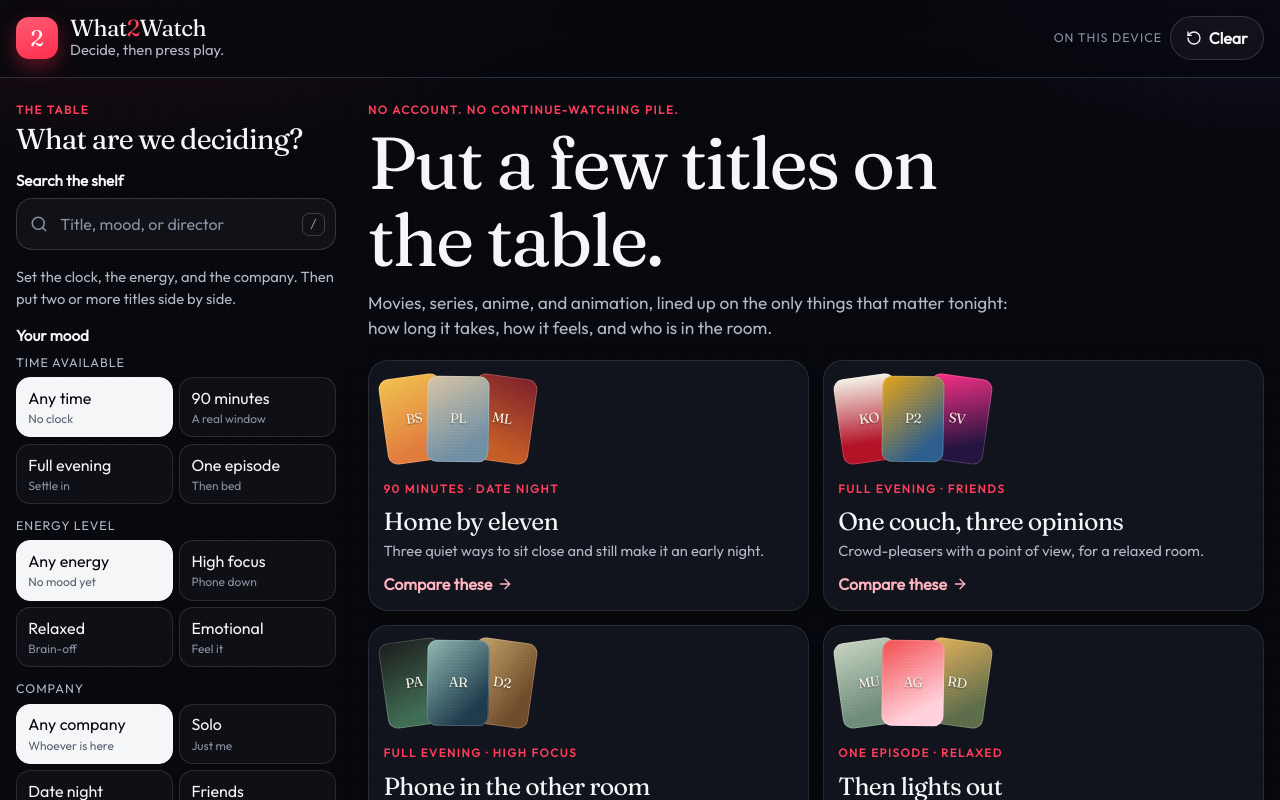
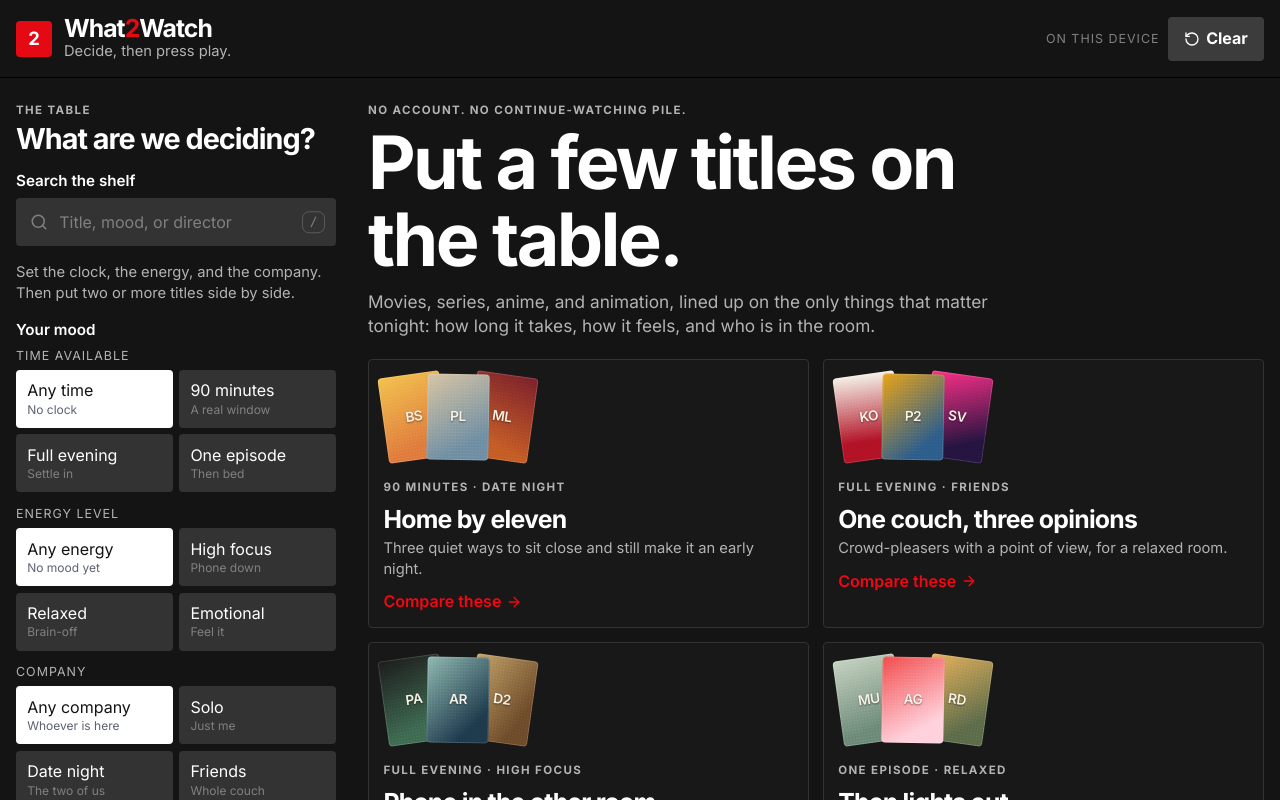
Before and after one commit to ujjwaljha/PickaMovie, a React (Vite) app: page / in a window 1280 px wide. Shown: the top 800 px of the page. Built offline with nearby package versions, Linux system fonts and the light colour scheme.

Commit message:
Restyle What2Watch with Inter and a streaming-screen layout.
Use a flat black stage, red actions, and green fit scores so the comparison reads like a streaming app.

Co-authored-by: Ujjwal Jha <ujjwal@live.co.uk>

```diff
--- a/index.html
+++ b/index.html
@@ -7,7 +7,7 @@
       name="description"
       content="What2Watch compares movies, series, anime, and animation side by side so a group can pick something tonight. No account."
     />
-    <meta name="theme-color" content="#07080d" />
+    <meta name="theme-color" content="#141414" />
     <link rel="icon" href="/favicon.svg" type="image/svg+xml" />
     <title>What2Watch — pick something tonight</title>
   </head>
--- a/package.json
+++ b/package.json
@@ -11,8 +11,7 @@
     "typecheck": "tsc --noEmit"
   },
   "dependencies": {
-    "@fontsource/fraunces": "^5.2.5",
-    "@fontsource/outfit": "^5.2.5",
+    "@fontsource/inter": "^5.3.0",
     "lucide-react": "^0.511.0",
     "react": "^19.1.0",
     "react-dom": "^19.1.0"
--- a/src/components/Stage.tsx
+++ b/src/components/Stage.tsx
@@ -147,7 +147,7 @@ function Ticket({
       {groupMode ? (
         <ul className="ticket-people">
           {verdict.weigh.perPerson.map((person) => {
-            const color = people.find((item) => item.id === person.personId)?.color ?? "#ff3d5a";
+            const color = people.find((item) => item.id === person.personId)?.color ?? "#e50914";
             return (
               <li key={person.personId}>
                 <span>
--- a/src/domain/session.ts
+++ b/src/domain/session.ts
@@ -6,7 +6,7 @@ import type { Company, Energy, Filters, TimeSlot } from "./types";
 export const MAX_TITLES = 4;
 export const MAX_PEOPLE = 4;
 export const STORAGE_KEY = "what2watch.session.v1";
-export const PERSON_COLORS = ["#ff3d5a", "#7c8cff", "#ffc457", "#5ee0a8"] as const;
+export const PERSON_COLORS = ["#e50914", "#54b9c5", "#46d369", "#e6b325"] as const;
 
 const FRIEND_NAMES = ["Alex", "Sam", "Jules"];
 const TIME_SLOTS = new Set<TimeSlot>(["any", "90min", "evening", "episode"]);
--- a/src/index.css
+++ b/src/index.css
@@ -1,19 +1,19 @@
 @import "tailwindcss";
 
 @theme {
-  --font-display: "Fraunces", "Iowan Old Style", Palatino, Georgia, serif;
-  --font-sans: "Outfit", "Avenir Next", "Segoe UI", sans-serif;
-  --color-ink: #07080d;
-  --color-ink-2: #10121a;
-  --color-panel: #171a24;
-  --color-paper: #f5f6f8;
-  --color-muted: #b4b7c5;
-  --color-faint: #8b8fa3;
-  --color-amber: #ff3d5a;
-  --color-amber-2: #ffb4c0;
-  --color-sage: #8ef0c4;
-  --color-gold: #ffc457;
-  --color-line: #2a2e3d;
+  --font-display: "Inter", "Helvetica Neue", Helvetica, Arial, sans-serif;
+  --font-sans: "Inter", "Helvetica Neue", Helvetica, Arial, sans-serif;
+  --color-ink: #141414;
+  --color-ink-2: #181818;
+  --color-panel: #181818;
+  --color-paper: #ffffff;
+  --color-muted: #b3b3b3;
+  --color-faint: #808080;
+  --color-amber: #e50914;
+  --color-amber-2: #f40612;
+  --color-sage: #46d369;
+  --color-gold: #e50914;
+  --color-line: #333333;
 }
 
 @layer base {
@@ -24,24 +24,12 @@
   body {
     margin: 0;
     min-height: 100vh;
-    background:
-      radial-gradient(980px 520px at 8% -12%, rgba(255, 61, 90, 0.2), transparent 58%),
-      radial-gradient(820px 460px at 100% -8%, rgba(108, 92, 255, 0.18), transparent 52%),
-      var(--color-ink);
+    background: var(--color-ink);
     color: var(--color-paper);
     font-family: var(--font-sans);
     font-size: 16px;
-    line-height: 1.45;
-  }
-
-  body::before {
-    content: "";
-    pointer-events: none;
-    position: fixed;
-    inset: 0;
-    opacity: 0.07;
-    background-image: radial-gradient(rgba(245, 246, 248, 0.45) 0.6px, transparent 0.6px);
-    background-size: 3px 3px;
+    line-height: 1.4;
+    font-feature-settings: "ss01" on, "cv11" on;
   }
 
   h1,
@@ -49,8 +37,8 @@
   h3,
   .font-display {
     font-family: var(--font-display);
-    font-weight: 560;
-    letter-spacing: -0.03em;
+    font-weight: 700;
+    letter-spacing: -0.035em;
     line-height: 1.05;
   }
 
@@ -75,9 +63,8 @@
   position: sticky;
   top: 0;
   z-index: 40;
-  border-bottom: 1px solid var(--color-line);
-  background: rgba(7, 8, 13, 0.78);
-  backdrop-filter: blur(18px);
+  border-bottom: 1px solid #000;
+  background: #141414;
 }
 
 .skip {
@@ -88,8 +75,8 @@
   background: var(--color-amber);
   color: #fff;
   padding: 0.55rem 0.8rem;
-  border-radius: 999px;
-  font-weight: 600;
+  border-radius: 4px;
+  font-weight: 700;
 }
 
 .skip:focus {
@@ -105,23 +92,22 @@
 .brand-mark {
   display: grid;
   place-items: center;
-  width: 42px;
-  height: 42px;
-  border-radius: 13px;
-  background: linear-gradient(160deg, #ff5c74, #ff2d4e);
+  width: 36px;
+  height: 36px;
+  border-radius: 4px;
+  background: #e50914;
   color: #fff;
-  box-shadow: 0 8px 20px rgba(255, 45, 78, 0.35);
   font-family: var(--font-display);
   font-weight: 700;
-  font-size: 1.4rem;
+  font-size: 1.15rem;
 }
 
 .wordmark {
   margin: 0;
   font-family: var(--font-display);
-  font-size: 1.45rem;
-  font-weight: 600;
-  letter-spacing: -0.03em;
+  font-size: 1.55rem;
+  font-weight: 700;
+  letter-spacing: -0.04em;
   line-height: 1;
 }
 
@@ -174,10 +160,10 @@ footer p,
 
 .eyebrow {
   margin: 0 0 0.35rem;
-  color: var(--color-amber);
+  color: #b3b3b3;
   font-size: 0.72rem;
-  font-weight: 650;
-  letter-spacing: 0.14em;
+  font-weight: 700;
+  letter-spacing: 0.12em;
   text-transform: uppercase;
 }
 
@@ -199,32 +185,30 @@ footer p,
   gap: 0.4rem;
   min-height: 44px;
   padding: 0.55rem 0.95rem;
-  border-radius: 999px;
+  border-radius: 4px;
   border: 1px solid transparent;
   cursor: pointer;
-  font-weight: 600;
+  font-weight: 700;
   transition: background 160ms ease, border-color 160ms ease, transform 160ms ease;
 }
 
 .btn-primary {
-  background: linear-gradient(180deg, #ff5c74 0%, #ff2d4e 100%);
+  background: #e50914;
   color: #fff;
-  box-shadow: 0 10px 28px rgba(255, 45, 78, 0.28);
 }
 
 .btn-primary:hover {
-  background: linear-gradient(180deg, #ff758a 0%, #ff4564 100%);
+  background: #f40612;
 }
 
 .btn-ghost {
-  background: rgba(236, 238, 248, 0.04);
-  color: var(--color-paper);
-  border-color: rgba(236, 238, 248, 0.16);
+  background: rgba(109, 109, 110, 0.45);
+  color: #fff;
+  border-color: transparent;
 }
 
 .btn-ghost:hover {
-  background: rgba(236, 238, 248, 0.1);
-  border-color: rgba(236, 238, 248, 0.32);
+  background: rgba(109, 109, 110, 0.28);
 }
 
 .btn[aria-pressed="true"] {
@@ -280,10 +264,10 @@ footer p,
 .search-field input,
 .name-field input {
   width: 100%;
-  min-height: 52px;
-  border-radius: 16px;
-  border: 1px solid rgba(236, 238, 248, 0.16);
-  background: rgba(236, 238, 248, 0.04);
+  min-height: 48px;
+  border-radius: 4px;
+  border: 0;
+  background: #333333;
   color: var(--color-paper);
   padding: 0 2.6rem 0 2.7rem;
 }
@@ -326,8 +310,8 @@ footer p,
   right: 0;
   top: calc(100% + 0.4rem);
   padding: 0.45rem;
-  border-radius: 18px;
-  background: #161822;
+  border-radius: 4px;
+  background: #181818;
   border: 1px solid rgba(236, 238, 248, 0.12);
   box-shadow: 0 18px 50px rgba(0, 0, 0, 0.35);
 }
@@ -377,7 +361,7 @@ footer p,
 .result-action {
   color: #fff;
   background: var(--color-amber);
-  border-radius: 999px;
+  border-radius: 2px;
   padding: 0.25rem 0.55rem;
   font-size: 0.78rem;
   font-weight: 700;
@@ -412,9 +396,9 @@ footer p,
 
 .choice-grid button {
   text-align: left;
-  border-radius: 14px;
-  border: 1px solid rgba(236, 238, 248, 0.12);
-  background: rgba(236, 238, 248, 0.03);
+  border-radius: 4px;
+  border: 0;
+  background: #333333;
   color: var(--color-paper);
   padding: 0.55rem 0.7rem;
   min-height: 58px;
@@ -445,10 +429,9 @@ footer p,
 .shortlist,
 .watch-card,
 .preset {
-  border: 1px solid rgba(236, 238, 248, 0.1);
-  background: rgba(20, 22, 32, 0.88);
-  border-radius: 20px;
-  box-shadow: 0 12px 32px rgba(0, 0, 0, 0.18);
+  border: 1px solid #333333;
+  background: #181818;
+  border-radius: 4px;
 }
 
 .panel,
@@ -492,9 +475,9 @@ footer p,
   gap: 0.45rem;
   min-height: 44px;
   padding: 0.35rem 0.6rem;
-  border-radius: 14px;
-  border: 1px solid rgba(236, 238, 248, 0.12);
-  background: transparent;
+  border-radius: 4px;
+  border: 0;
+  background: #333333;
   color: var(--color-paper);
   cursor: pointer;
   text-align: left;
@@ -576,10 +559,10 @@ footer p,
 }
 
 .toss-row button {
-  border: 1px solid rgba(236, 238, 248, 0.16);
-  background: transparent;
+  border: 0;
+  background: #333333;
   color: var(--color-paper);
-  border-radius: 999px;
+  border-radius: 4px;
   min-height: 36px;
   padding: 0.2rem 0.7rem;
   cursor: pointer;
@@ -588,8 +571,8 @@ footer p,
 .notice {
   margin: 0;
   padding: 0.7rem 0.85rem;
-  border-radius: 14px;
-  background: #2a1522;
+  border-radius: 4px;
+  background: #333333;
   color: var(--color-amber-2);
 }
 
@@ -630,9 +613,8 @@ footer p,
 }
 
 .preset:hover {
-  transform: translateY(-2px);
-  border-color: rgba(255, 61, 90, 0.55);
-  box-shadow: 0 16px 40px rgba(0, 0, 0, 0.28);
+  transform: scale(1.015);
+  border-color: #fff;
 }
 
 .fan {
@@ -663,7 +645,7 @@ footer p,
 .preset-title {
   font-family: var(--font-display);
   font-size: 1.55rem;
-  font-weight: 560;
+  font-weight: 700;
   letter-spacing: -0.03em;
   line-height: 1.05;
 }
@@ -688,8 +670,8 @@ footer p,
   flex-direction: column;
   justify-content: space-between;
   overflow: hidden;
-  border-radius: 14px;
-  box-shadow: inset 0 0 0 1px rgba(255, 255, 255, 0.18);
+  border-radius: 4px;
+  box-shadow: inset 0 0 0 1px rgba(255, 255, 255, 0.14);
   isolation: isolate;
 }
 
@@ -707,7 +689,7 @@ footer p,
 .poster-sm {
   width: 46px;
   height: 64px;
-  border-radius: 10px;
+  border-radius: 4px;
   flex: none;
 }
 
@@ -763,14 +745,11 @@ footer p,
 .ticket {
   position: relative;
   margin-bottom: 1rem;
-  padding: 1.35rem 1.35rem 1.2rem 1.7rem;
-  border-radius: 22px;
-  border: 1px solid rgba(236, 238, 248, 0.12);
-  background:
-    radial-gradient(420px 180px at 0% 0%, rgba(255, 61, 90, 0.18), transparent 70%),
-    linear-gradient(180deg, #1a1d2b 0%, #12141e 100%);
-  color: var(--color-paper);
-  box-shadow: 0 24px 60px rgba(0, 0, 0, 0.35);
+  padding: 1.35rem 1.35rem 1.2rem 1.5rem;
+  border-radius: 4px;
+  border: 0;
+  background: #181818;
+  color: #fff;
   overflow: hidden;
 }
 
@@ -778,8 +757,8 @@ footer p,
   content: "";
   position: absolute;
   inset: 0 auto 0 0;
-  width: 6px;
-  background: linear-gradient(180deg, #ff3d5a, #7c6cff);
+  width: 4px;
+  background: #e50914;
 }
 
 .ticket:focus {
@@ -792,7 +771,7 @@ footer p,
 }
 
 .ticket .eyebrow {
-  color: #ff8fa3;
+  color: #e50914;
 }
 
 .ticket h2 {
@@ -813,9 +792,10 @@ footer p,
 .fit-num strong {
   font-family: var(--font-display);
   font-size: 2.4rem;
-  font-weight: 600;
+  font-weight: 700;
   letter-spacing: -0.04em;
   line-height: 1;
+  color: #46d369;
 }
 
 .ticket-copy,
@@ -843,7 +823,7 @@ footer p,
 }
 
 .ticket .meter > span {
-  background: linear-gradient(90deg, #ff3d5a, var(--color-gold));
+  background: #e50914;
 }
 
 .stage-head {
@@ -867,10 +847,11 @@ footer p,
 .leading-banner {
   margin: 0 0 0.8rem;
   padding: 0.75rem 0.9rem;
-  border-radius: 14px;
-  background: rgba(255, 61, 90, 0.12);
-  color: var(--color-amber-2);
-  font-weight: 650;
+  border-radius: 4px;
+  border-left: 4px solid #e50914;
+  background: #181818;
+  color: #fff;
+  font-weight: 700;
 }
 
 .matrix-scroll {
@@ -903,7 +884,7 @@ footer p,
   left: 0;
   z-index: 2;
   width: 6.5rem;
-  background: #0c0e16;
+  background: #141414;
   text-align: left;
   color: var(--color-muted);
   font-size: 0.82rem;
@@ -914,11 +895,11 @@ footer p,
 
 .compare th.is-leader,
 .compare td.is-leader {
-  background: rgba(255, 61, 90, 0.09);
+  background: rgba(229, 9, 20, 0.14);
 }
 
 .compare td.is-best {
-  box-shadow: inset 0 0 0 1px rgba(255, 196, 87, 0.45);
+  box-shadow: inset 0 0 0 1px rgba(70, 211, 105, 0.65);
 }
 
 .col-head {
@@ -988,7 +969,7 @@ footer p,
   display: inline-flex;
   align-items: center;
   width: fit-content;
-  border-radius: 999px;
+  border-radius: 2px;
   padding: 0.12rem 0.45rem;
   font-size: 0.72rem;
   font-weight: 700;
@@ -1002,8 +983,8 @@ footer p,
 }
 
 .best-pill {
-  background: rgba(255, 196, 87, 0.14);
-  color: var(--color-gold);
+  background: rgba(70, 211, 105, 0.16);
+  color: #46d369;
   margin-bottom: 0.3rem;
 }
 
@@ -1028,17 +1009,17 @@ footer p,
 }
 
 .vibes li {
-  border-radius: 999px;
+  border-radius: 2px;
   padding: 0.15rem 0.5rem;
-  background: rgba(236, 238, 248, 0.08);
+  background: #333333;
   font-size: 0.8rem;
 }
 
 .meter {
   display: block;
-  height: 7px;
-  border-radius: 999px;
-  background: rgba(236, 238, 248, 0.12);
+  height: 4px;
+  border-radius: 2px;
+  background: #333333;
   overflow: hidden;
 }
 
@@ -1046,7 +1027,7 @@ footer p,
   display: block;
   height: 100%;
   border-radius: inherit;
-  background: linear-gradient(90deg, #ff3d5a, var(--color-gold));
+  background: #e50914;
 }
 
 .dots {
@@ -1084,7 +1065,7 @@ details summary {
 }
 
 .ticket details summary {
-  color: #ff8fa3;
+  color: #e50914;
 }
 
 .watch-card {
@@ -1092,8 +1073,8 @@ details summary {
 }
 
 .watch-card.is-leader {
-  border-color: rgba(255, 61, 90, 0.55);
-  box-shadow: inset 0 0 0 1px rgba(255, 61, 90, 0.28);
+  border-color: #e50914;
+  box-shadow: none;
 }
 
 .watch-card dl {
@@ -1141,8 +1122,8 @@ footer p + p {
   display: flex;
   align-items: center;
   padding: 0.75rem 1rem calc(0.75rem + env(safe-area-inset-bottom));
-  background: rgba(7, 8, 13, 0.92);
-  border-top: 1px solid rgba(236, 238, 248, 0.12);
+  background: #141414;
+  border-top: 1px solid #333333;
   backdrop-filter: blur(16px);
 }
 
```
Also changed, not shown: src/main.tsx (+4 -6 lines), public/favicon.svg, 1 other file (tests, documents, lock files or other folders).
